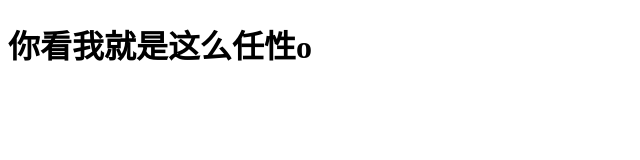
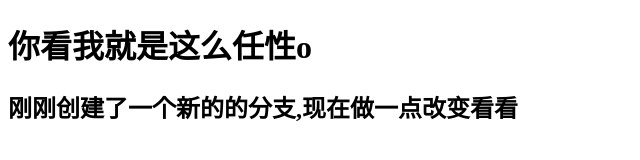
Before and after one commit to futureOfChen/learninggit, a website: page index.html in a window 1280 px wide. Shown: the whole page, without its empty margins (0-640 px from the left). Drawn offline with Linux system fonts and the light colour scheme.

Commit message:
08  create a new branch and check it out

```diff
--- a/index.html
+++ b/index.html
@@ -8,5 +8,6 @@
 </head>
 <body>
     <h1>你看我就是这么任性o</h1>
+    <h2>刚刚创建了一个新的的分支,现在做一点改变看看</h2>
 </body>
 </html>
```
